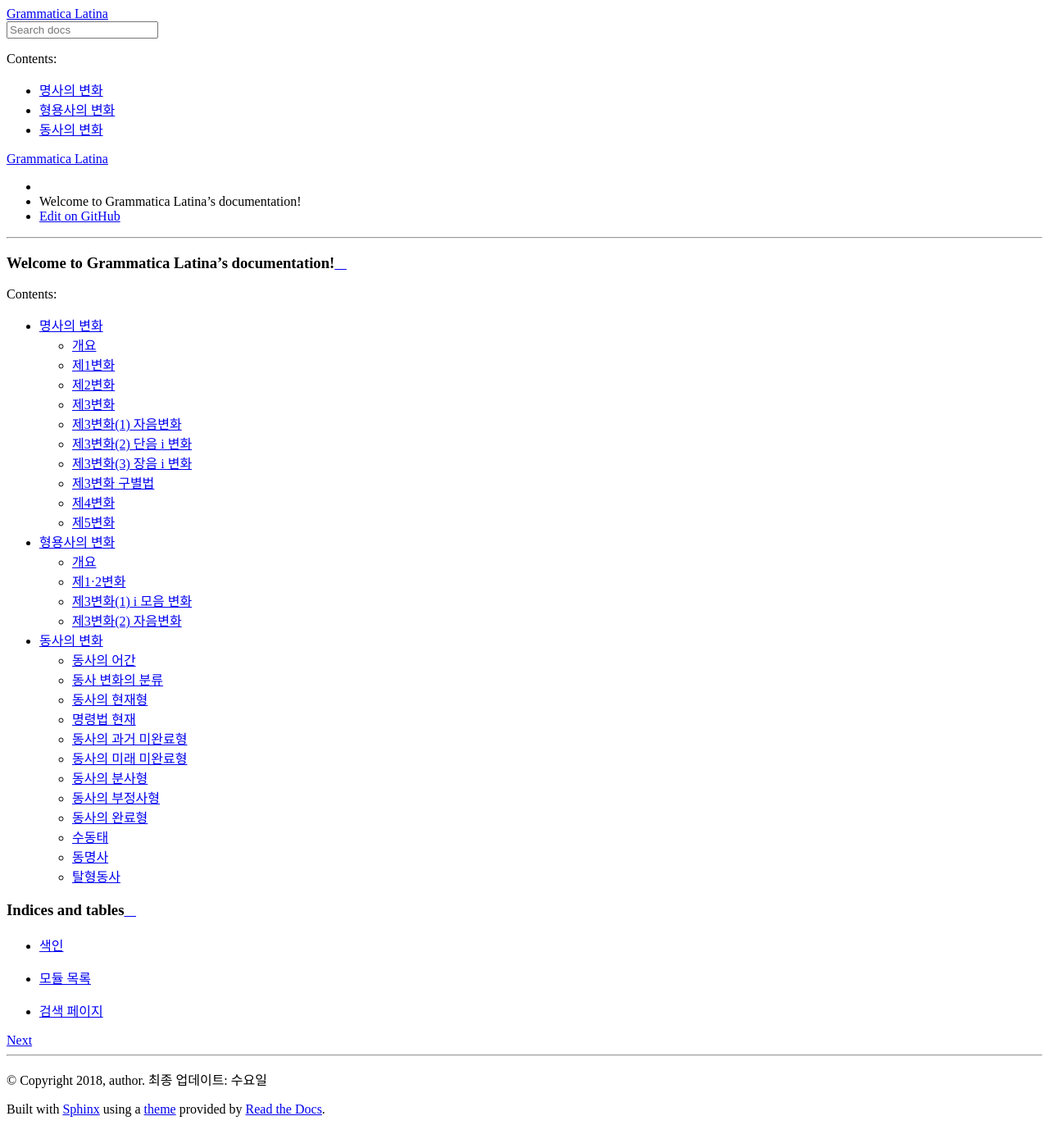
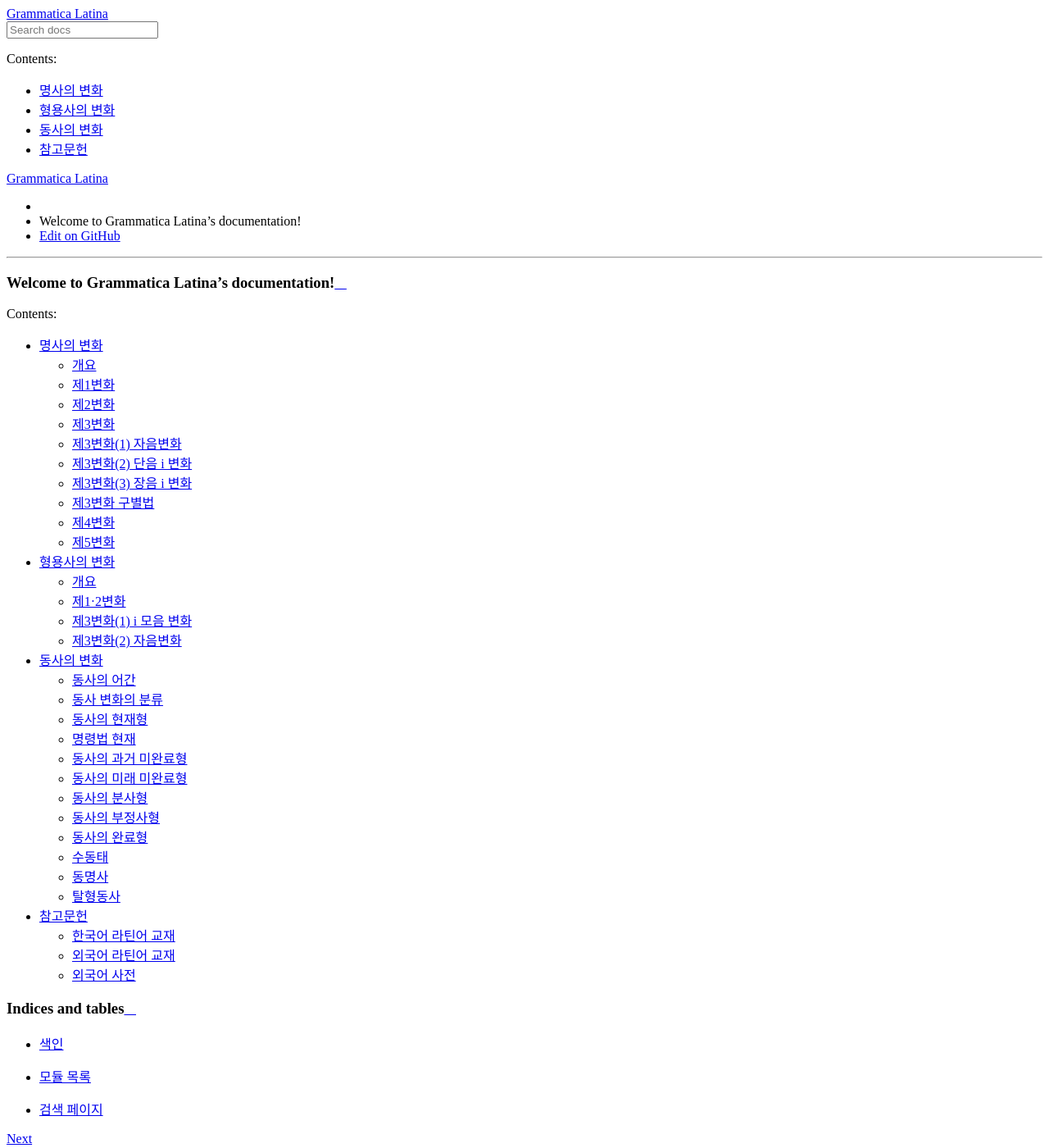
Before and after one commit to kabbala/grammatica_latina, a Sphinx documentation site: the page built from source/index.rst, in a window 1280 px wide and 1400 px high. Shown: the whole window at 82% size. Built offline with Sphinx 7.4.7 and the Read the Docs theme 2.0.0, drawn with Linux system fonts in a browser that asks for light colours; some of the changed lines change nothing that is shown.

Commit message:
참고문헌 추가

```diff
--- a/source/index.rst
+++ b/source/index.rst
@@ -13,6 +13,7 @@ Welcome to Grammatica Latina's documentation!
    declinatio_nominis
    declinatio_adiectivi
    coniugatio_verbi
+   reference
 
 Indices and tables
 ==================
--- /dev/null
+++ b/source/reference.rst
@@ -0,0 +1,79 @@
+참고문헌
+========
+
+한국어 라틴어 교재
+------------------
+
+성염의 고전 라틴어
+~~~~~~~~~~~~~~~~~~
+성염의 『古典 라틴어』(서울: 바오로딸, 1994)는 사실상 한국어로 되어있는 유일한 종합적인 고전 라틴어 교재이다. 저자는 신학교까지 다녔던 카톨릭 신자이며 로마의 살레시안 대학교 박사이지만 교회 라틴어가 아닌 고전 라틴어 책을 집필하였다.
+
+책의 구성은 총 46장으로, 머리말에서 3학기 정도의 대학교 교양 강의를 염두에 두고 만들어졌다고 밝힌 것처럼 수업의 진행을 위해 순서와 내용이 구성되어 있다. 이 책 자체가 저자가 신학교에서 들은 수업 유인물을 기반으로 하고 있기도 해서 책에 ‘엮음’으로 적혀있기도 하다.
+
+또한 인도유럽조어에 대한 해설이 많은 것이 특징이다. 이 때문에 책이 어렵게 느껴질 수도 있지만 라틴어에 대한 이해를 넓히기 위해서 필요한 부분이라고 생각한다.
+
+『古典 라틴어』는 3판까지 나왔는데, 현재 절판이다. 그러나 초판의 필름을 그대로 재사용하여 만든 『고급 라틴어』(파주: 경세원, 2014)를 이 책의 4판으로 간주해야 할 것이다. 머리말(3쪽), 라틴어의 역사(4~6쪽), 차례(7~11쪽), 문법 약호(12쪽) 부분을 제외하고는 쪽번호까지 동일하다.
+
+오래된 필름을 사용하여 획이 희미해진 것도 있고 필름을 손으로 붙인 자욱 등이 아쉽긴 하지만 이전 판에 있던 오류를 수정한 것이므로 책을 새로 구입하려는 사람은 절판된 『古典 라틴어』를 찾을 것이 아니라 『고급 라틴어』를 구입하면 될 것이다.
+
+기초 교재로 편집한 『라틴어 첫걸음』(파주: 경세원, 2001)도 있다. 현재 2판까지 나왔으며, 책의 연습문제 정답과 정오표 등을 저자의 홈페이지<http://donbosco.pe.kr>에 게시하고 있다.
+
+
+휠록의 라틴어 문법
+~~~~~~~~~~~~~~~~~~
+영미권에서 인기있는 고전 라틴어 교재인 :title-reference:`Wheelock's Latin`\의 번역본이다. 저자 사망 후 5판부터는 조지아 대학의 Richard A. LaFleur 교수가 집필하고 있다
+
+기존의 도식적인 문법 설명을 탈피해 1과부터 쉽게 라틴어를 읽고 해석할 수 있도록 지도하는 것이 이 책의 특징이다. 또한 교재로 널리 사용되기 때문에 인터넷 등에서 참고자료를 쉽게 찾을 수 있는 것이 장점이다.
+
+한국어 번역은 아래와 같다. 위키백과에는 6판부터 한국어 번역이 출간된 것으로 서술되어 있으나, 그 이전부터 번역판이 있었다.
+
+   -  이영근 옮김, 『라틴어문법』(서울: 크리스챤 다이제스트, 1994) — 4판
+      번역.
+   -  이영근 옮김, 『라틴어 문법』(서울: 현대지성사, 1998) — 5판 번역.
+   -  이영근 옮김, 『휠록 라틴어 문법』(서울: 비블리카 아카데미아, 2005)
+      — 6판 번역.
+
+카르페 라틴어
+~~~~~~~~~~~~~
+한동일의 『카르페 라틴어』(서울: 글로벌어학사, 2012)는 신부인 저자가 쓴 교회 라틴어 교재이다. 문법에 관한 종합적인 내용을 담고 있다.
+
+교회 라틴어이기 때문에 모음에 장단 표시가 없고, 내용이 사전식으로 내열되어 있는 것이 특징이다.
+
+예고한 『카르페 라틴어 제2권 구문론』(서울: 문예림, 2014)과 1권 개정판 『카르페 라틴어 제1권 품사론』도 출간되었다. 책의 분량 차이가 크기 때문인지 이전 ‘카르페 라틴어’의 내용을 2권에 분산해서 실었다. 현재는 1, 2권 합본인 『카르페 라틴어 종합편(1·2권 합본)』(서울: 문예림, 2016)으로만 판매한다. 각각 분리할 수 있도록 되어있다.
+
+꿩먹고 알먹는 라틴어 첫걸음
+~~~~~~~~~~~~~~~~~~~~~~~~~~~
+조경호의 『(한글만 알면) 꿩먹고 알먹는 라틴어 첫걸음』(서울: 문예림, 2007)은  스페인어를 전공한 저자가 외국어 고등학교 교사로 재직하면서 쓴 책으로, 고등학생이 쉽고 재미있게 배울 수 있도록 기획하였다.
+
+총60과이며 매 과마다 간단한 회화 또는 문장, 문법 사항, 연습문제로 구성되어 있다. 회화가 많은 것이 특징이며, 문법의 모든 부분을 다루지는 않는다.
+
+
+외국어 라틴어 교재
+------------------
+
+외국어 사전
+-----------
+
+The Oxford Latin Dictionary
+~~~~~~~~~~~~~~~~~~~~~~~~~~~
+1968년에 나온 고전 라틴어 위주의 라틴어-영어 대사전으로, 2012년에 제2판이 나왔다. 책이 두꺼워서 잘 찢어진다는 의견이 많아 2권으로 나누어져 출판되었다. 현재 가장 권위있는 라틴어 사전 중에 하나이다. 1968년판은 현재 인터넷에 공개되어 있다.
+
+Cassell's Latin Dictionary
+~~~~~~~~~~~~~~~~~~~~~~~~~~
+1854년 나온 라틴어-영어, 영어-라틴어 중사전으로, 판을 거듭하면서 현재까지 인기있는 사전이다. 1904년판이 현재 인터넷에 공개되어 있다.
+
+Lewis & Short, A Latin Dictionary
+~~~~~~~~~~~~~~~~~~~~~~~~~~~~~~~~~
+1879년에 나온 라틴어-영어 대사전으로, 편집자인 Charlton T. Lewis와 Charles Short의 이름을 따서 흔히 Lewis & Short로 불린다. 기본이 된 원고가 :title-reference:`Harpers' Latin Dictionary: A New Latin Dictionary Founded on the Translation of Freund's Latin-German Lexicon`\이었기 때문에 출판사 이름을 따서 Harper's Latin Dictionary라고도 불린다.
+
+제목대로 초기 원고는 라틴어-독일어 사전을 번역하는 것으로 시작하였으며, 영어로는 적당한 사전이 없을 때여서 20세기 초까지 상당한 인기를 누렸다고 한다. 그러나 제작과정에서의 문제 등으로 개정되지 않아서 지난 시대의 사전 같은 인상을 준다.
+
+현재 인터넷에 1879, 1890, 1891년판이 공개되어 있고, 온라인으로 서비스 되는 등 다양하게 사용되고 있어서 쉽게 접할 수 있다.
+
+편집자인 Lewis는 이후 독자적으로 :title-reference:`An Elementary Latin Dictionary`\를 출판하기도 한다.
+
+Gaffiot, Dictionnaire Illustré Latin-Français
+~~~~~~~~~~~~~~~~~~~~~~~~~~~~~~~~~~~~~~~~~~~~~
+1934년에 나온 프랑스어-라틴어 대사전으로, 제목처럼 새로운 그림과 인쇄로 큰 인기를 얻었으며, 가장 권위있는 라틴어 사전 중 하나가 되었다. le Gaffiot으로 불린다. 현재 1934년판이 인터넷에 공개되어 있다.
+
+2000년에 컬러 그림이 실린 개정판이 발표되었다.
```
